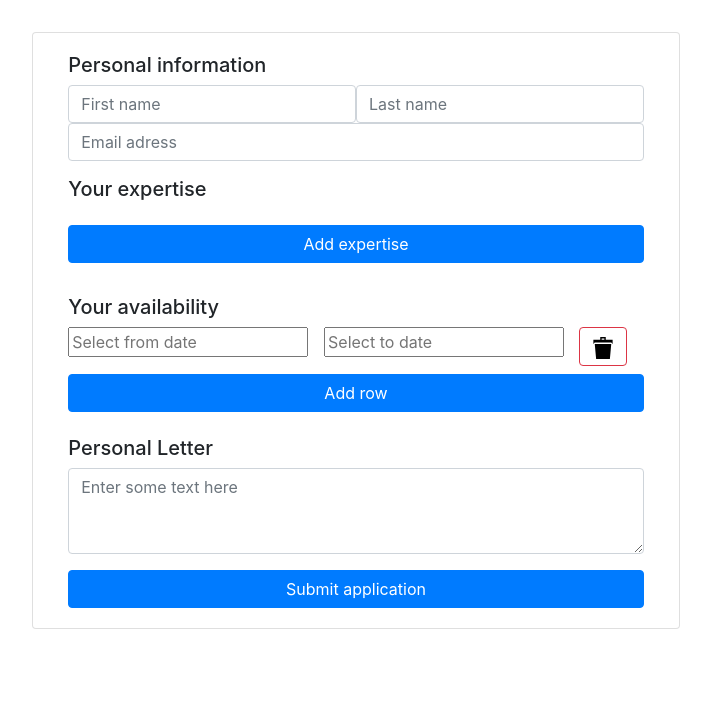
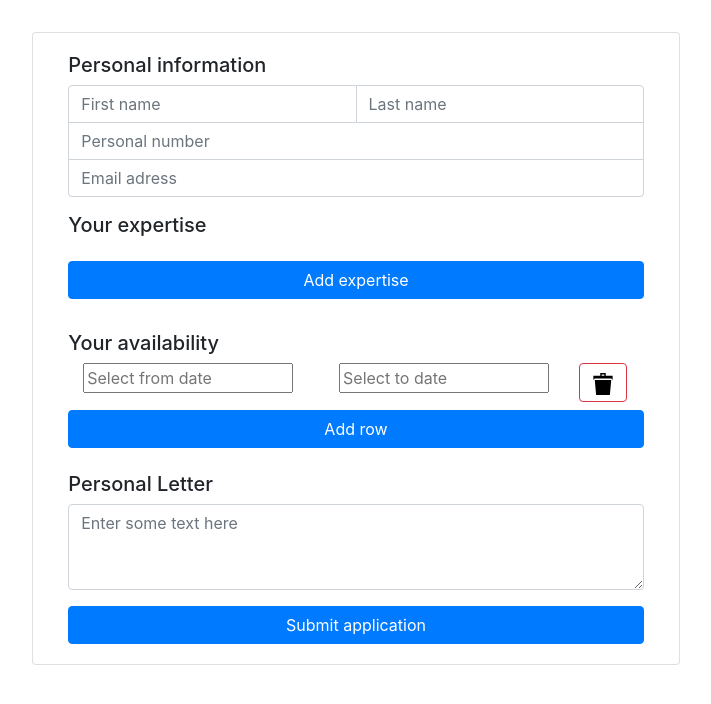
Before and after one commit to LinusBF/iv1201-frontend, a React app: page /ApplicationForm in a window 1280 px wide. Shown: the top 704 px of the page, without its empty margins (284-995 px from the left). Built offline with nearby package versions, Linux system fonts and the light colour scheme.

Commit message:
Added personal number to application form

```diff
--- a/client/components/applicationForm/ApplicationForm.css
+++ b/client/components/applicationForm/ApplicationForm.css
@@ -3,23 +3,27 @@
     margin-left: auto;
     margin-right: auto;
 }
-.react-datepicker-wrapper {
-    width: 100%;
+
+/* PERSONAL DETAILS */
+#personalDetails > div > div:nth-child(1) > input{
+    border-radius: 0.25rem 0 0 0;
+}
+#personalDetails > div > div:nth-child(2) > input{
+    border-radius: 0 0.25rem 0 0;
+}
+#personalDetails > div > div:nth-child(1){
+    margin-right: -1px;
+}
+#personalDetails > input:nth-child(2) {
+    margin-top: -1px;
+    border-radius: 0;
+}
+#personalDetails > input:nth-child(3) {
+    margin-top: -1px;
+    border-radius: 0 0 0.25rem 0.25rem;
 }
 
-#availabilityContainer .col-5, .col-2 {
-    padding: 0;
-    margin: 0;
+/* EXPERTISES */
+#expertises > div > div > div {
+    margin-left: 0.8rem;
 }
-
-#availabilityContainer .col-2 {
-    padding-left: 1.8rem;
-}
-#availabilityContainer > div > div > div > div > input{
-    border-color: #cacaca;
-    padding-left: 0.8rem;
-    border-radius: 0.3rem;
-    border-style: solid;
-    border-width: 1px;
-    height: 2.5rem;
-}
--- a/client/components/applicationForm/ApplicationForm.js
+++ b/client/components/applicationForm/ApplicationForm.js
@@ -40,6 +40,7 @@ class ApplicationForm extends Component {
           <Card.Body>
             <Form onSubmit={this.handleSubmit}>
               <h5>Personal information</h5>
+              <div id="personalDetails">
                 <div className="row">
                   <div className="col">
                     <input
@@ -59,11 +60,18 @@ class ApplicationForm extends Component {
                   </div>
                 </div>
                 <input
+                  type="text"
+                  name={'ssn'}
+                  className="form-control"
+                  placeholder="Personal number"
+                />
+                <input
                   type="email"
                   name={'email'}
                   className="form-control"
                   placeholder="Email adress"
                 />
+              </div>
               <h5>Your expertise</h5>
               <div className="row w-100">
                 <ExpertiseComponent />
--- a/client/components/applicationForm/expertisepicker/ExpertiseComponent.js
+++ b/client/components/applicationForm/expertisepicker/ExpertiseComponent.js
@@ -29,7 +29,7 @@ class ExpertiseComponent extends Component {
   render() {
     const allLists = this.renderAllLists();
     return (
-      <div className={'row w-100'}>
+      <div id={'expertises'} className={'row w-100'}>
         <Form.Group className={'w-100'}>{allLists}</Form.Group>
         <Button onClick={this.addList} className={'mt-0 mb-4'} variant="primary" size="md" block>
           Add expertise
--- a/client/components/applicationForm/expertisepicker/ExpertiseRow.js
+++ b/client/components/applicationForm/expertisepicker/ExpertiseRow.js
@@ -35,10 +35,10 @@ class ExpertiseRow extends Component {
     if (!this.state.shouldRender) return null;
     return (
       <div className={'w-100 row mt-2'}>
-        <Form.Control className="col-10" name={'expertise'} as="select">
+        <Form.Control className="col" name={'expertise'} as="select">
           {options}
         </Form.Control>
-        <div className="col-1">
+        <div className="col-2-sm">
           <Button variant={'outline-danger'} onClick={this.deleteList}>
             <Icon icon={'bin2'} />
           </Button>
```
Lines whose indentation alone changed are shown as unchanged.
